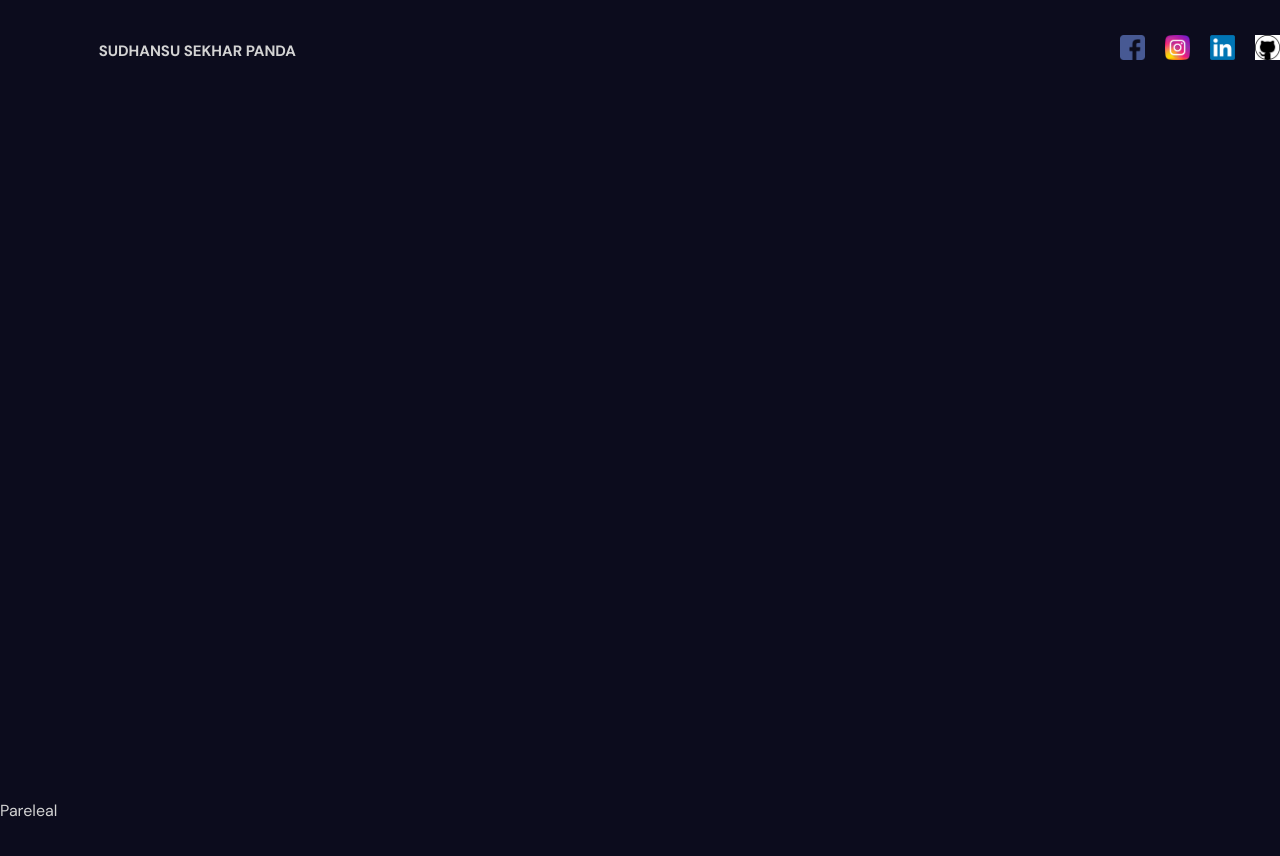
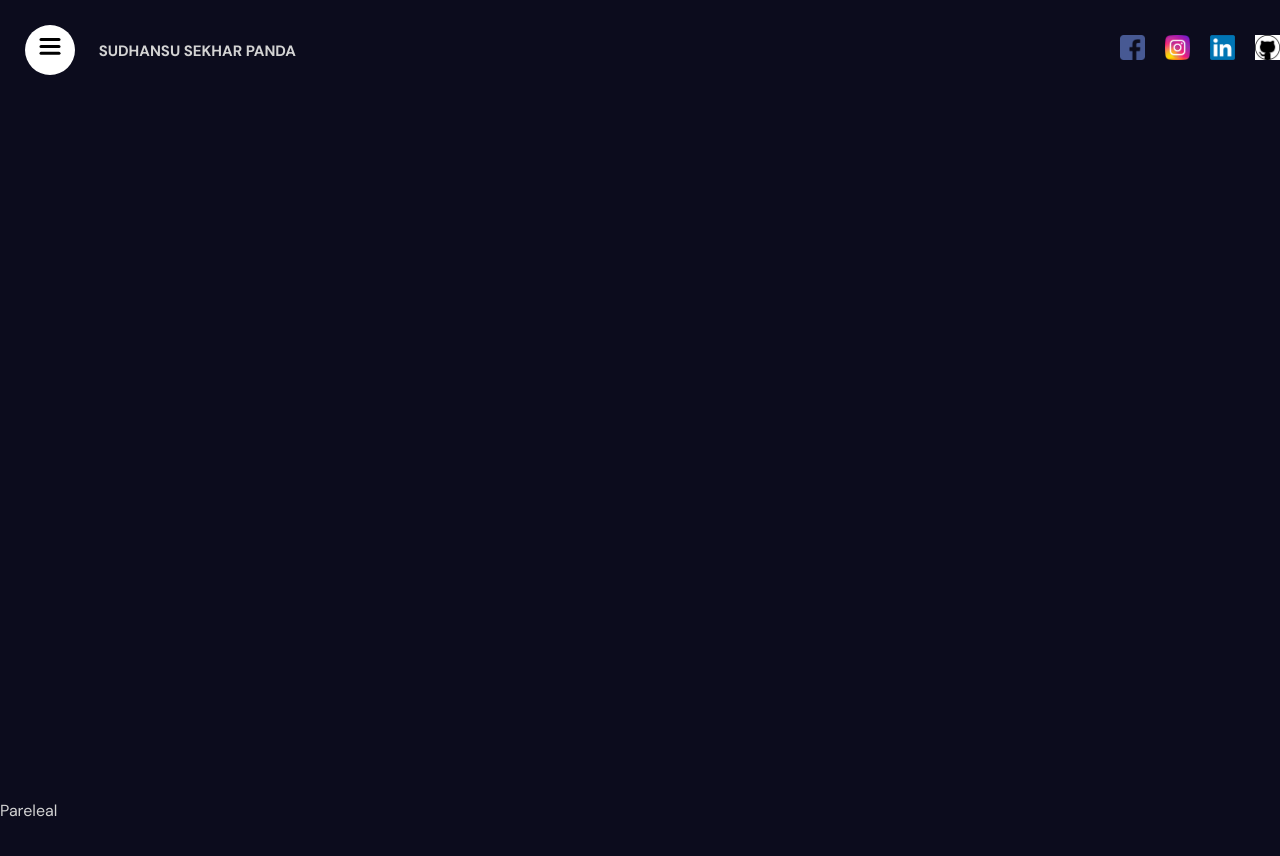
Before and after one commit to CoderSid063/Portfolio-2-React, a React (Vite) app: page / in a window 1280 px wide. Shown: the top 856 px of the page. Built offline with nearby package versions, Linux system fonts and the light colour scheme.

Commit message:
feat: added "sidebar" component

```diff
--- a/src/App.jsx
+++ b/src/App.jsx
@@ -4,15 +4,15 @@ import Navbar from "./components/navbar/Navbar";
 const App = () => {
   return (
     <div>
-      <section>
+      <section id="Homepage">
         <Navbar />
       </section>
-      <section>Pareleal</section>
+      <section id="Services">Pareleal</section>
       <section>Service</section>
-      <section>Portfolio1</section>
+      <section id="Portfolio">Portfolio1</section>
       <section>POrt2</section>
       <section>Port3</section>
-      <section>Contact</section>
+      <section id="Contact">Contact</section>
       {/* <Test /> */}
     </div>
   );
--- a/src/components/navbar/Navbar.jsx
+++ b/src/components/navbar/Navbar.jsx
@@ -1,9 +1,11 @@
+import Sidebar from "../sidebar/Sidebar";
 import "./navbar.scss";
 import { motion } from "framer-motion";
 
 const Navbar = () => {
   return (
     <div className="navbar">
+      <Sidebar />
       <div className="wrapper">
         <motion.span
           initial={{ opacity: 0, scale: 0.5 }}
--- a/src/components/sidebar/Sidebar.jsx
+++ b/src/components/sidebar/Sidebar.jsx
@@ -1,6 +1,38 @@
-import { defineConfig } from "vite";
+import { motion } from "framer-motion";
+import { useState } from "react";
+import Links from "./links/Links";
+import "./sidebar.scss";
+import ToggleButton from "./toggleButtons/ToggleButton";
+
+const variants = {
+  open: {
+    clipPath: "circle(1200px at 50px 50px)",
+    transition: {
+      type: "spring",
+      stiffness: 20,
+    },
+  },
+  closed: {
+    clipPath: "circle(25px at 50px 50px)",
+    transition: {
+      delay: 0.5,
+      type: "spring",
+      stiffness: 400,
+      damping: 40,
+    },
+  },
+};
 
 const Sidebar = () => {
-  return;
+  const [open, setOpen] = useState(false);
+
+  return (
+    <motion.div className="sidebar" animate={open ? "open" : "closed"}>
+      <motion.div className="bg" variants={variants}>
+        <Links />
+      </motion.div>
+      <ToggleButton setOpen={setOpen} />
+    </motion.div>
+  );
 };
 export default Sidebar;
--- /dev/null
+++ b/src/components/sidebar/links/Links.jsx
@@ -0,0 +1,47 @@
+import { motion } from "framer-motion";
+const variants = {
+  open: {
+    transition: {
+      staggerChildren: 0.1,
+    },
+  },
+  closed: {
+    transition: {
+      staggerChildren: 0.05,
+      staggerDirection: -1,
+    },
+  },
+};
+
+const itemVariants = {
+  open: {
+    y: 0,
+    opacity: 1,
+  },
+  closed: {
+    y: 50,
+    opacity: 0,
+  },
+};
+
+const Links = () => {
+  const items = ["Homepage", "Portfolio", "Contact", "About"];
+
+  return (
+    <motion.div className="links" variants={variants}>
+      {items.map((item) => (
+        <motion.a
+          href={`#${item}`}
+          key={item}
+          variants={itemVariants}
+          whileHover={{ scale: 1.1 }}
+          whileTap={{ scale: 0.95 }}
+        >
+          {item}
+        </motion.a>
+      ))}
+    </motion.div>
+  );
+};
+
+export default Links;
--- /dev/null
+++ b/src/components/sidebar/sidebar.scss
@@ -0,0 +1,46 @@
+.sidebar{
+  display: flex;
+  flex-direction: column;
+  align-items: center;
+  justify-content: center;
+  background: white;
+  color: black;
+
+  .bg{
+
+    position: fixed;
+    top: 0;
+    left: 0;
+    bottom: 0;
+    width: 320px; //sidebar Size
+    background: white;
+
+    .links{
+      position: absolute;
+      width: 100%;
+      height: 100%;
+      display: flex;
+      flex-direction: column;
+      align-items: center;
+      justify-content: center;
+      gap: 20px;
+    }
+
+    a{
+      font-size: 40px;
+    }
+  }
+
+  button{
+
+    width: 50px;
+    height: 50px;
+    border-radius: 50%;
+    position: fixed;
+    top: 25px;
+    left: 25px;
+    background-color: transparent;
+    border: none;
+    cursor: pointer;
+  }
+}
--- /dev/null
+++ b/src/components/sidebar/toggleButtons/ToggleButton.jsx
@@ -0,0 +1,39 @@
+import { motion } from "framer-motion";
+
+const ToggleButton = ({ setOpen }) => {
+  return (
+    <button onClick={() => setOpen((prev) => !prev)}>
+      <svg width="23" height="23" viewBox="0 0 23 23">
+        <motion.path
+          strokeWidth="3"
+          stroke="black"
+          strokeLinecap="round"
+          variants={{
+            closed: { d: "M 2 2.5 L 20 2.5" },
+            open: { d: "M 3 16.5 L 17 2.5" },
+          }}
+        />
+        <motion.path
+          strokeWidth="3"
+          stroke="black"
+          strokeLinecap="round"
+          d="M 2 9.423 L 20 9.423"
+          variants={{
+            closed: { opacity: 1 },
+            open: { opacity: 0 },
+          }}
+        />
+        <motion.path
+          strokeWidth="3"
+          stroke="black"
+          strokeLinecap="round"
+          variants={{
+            closed: { d: "M 2 16.346 L 20 16.346" },
+            open: { d: "M 3 2.5 L 17 16.346" },
+          }}
+        />
+      </svg>
+    </button>
+  );
+};
+export default ToggleButton;
```
